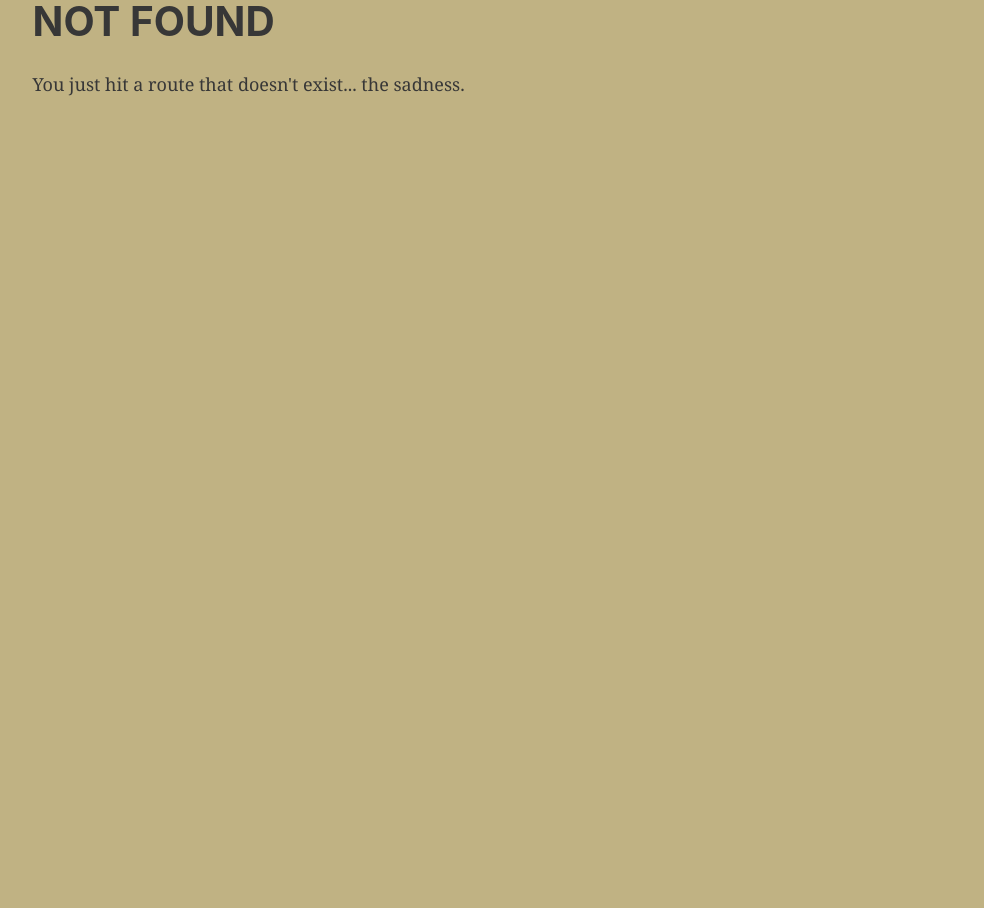
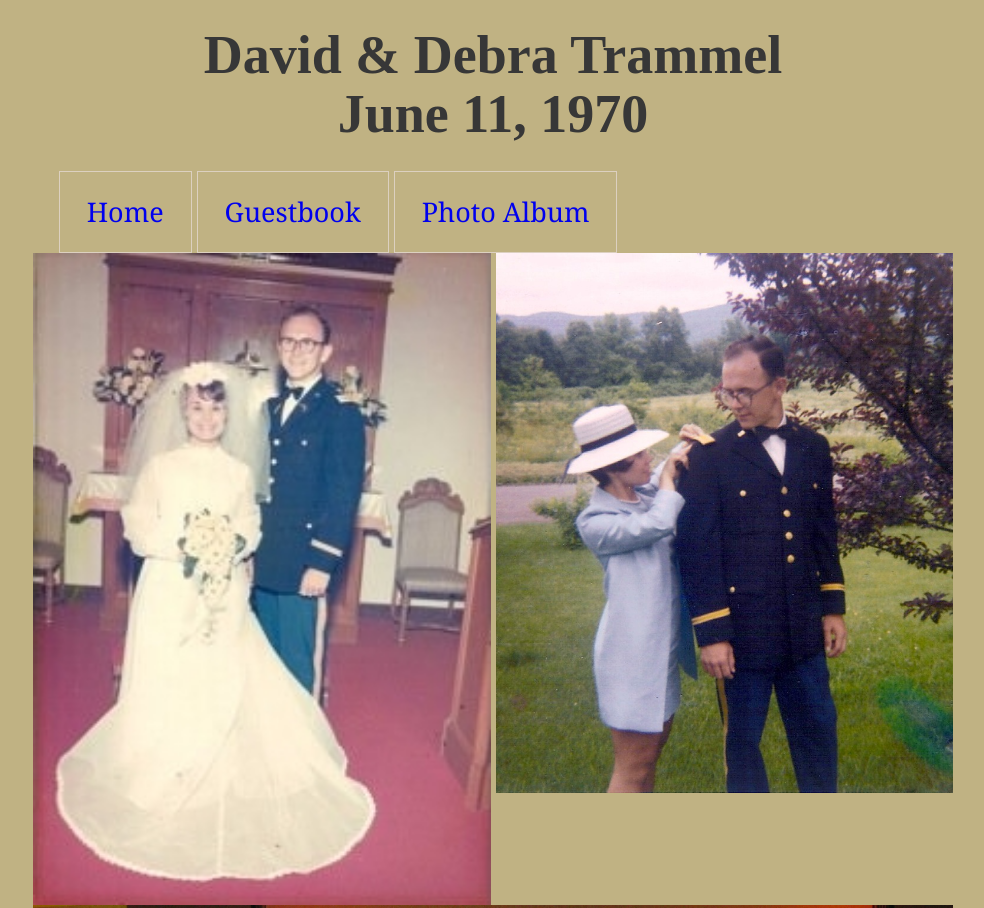
Before and after one commit to charlietanksley/anniversary, a Gatsby site: page /photo-album in a window 1280 px wide. Before the commit this address had no page. Shown: the top 908 px of the page, without its empty margins (147-1131 px from the left). Before the commit the page ends 800 px from the top, so only its background shows below. Built offline with nearby package versions, Linux system fonts and the light colour scheme; Gatsby itself is replaced by a stand-in of ours.

Commit message:
first pass at some stuff

```diff
--- a/src/components/header.js
+++ b/src/components/header.js
@@ -5,27 +5,14 @@ import React from "react"
 const Header = ({ siteTitle }) => (
   <header
     style={{
-      background: `rebeccapurple`,
       marginBottom: `1.45rem`,
+      marginTop: `1.45rem`,
     }}
   >
-    <div
-      style={{
-        margin: `0 auto`,
-        maxWidth: 960,
-        padding: `1.45rem 1.0875rem`,
-      }}
-    >
-      <h1 style={{ margin: 0 }}>
-        <Link
-          to="/"
-          style={{
-            color: `white`,
-            textDecoration: `none`,
-          }}
-        >
-          {siteTitle}
-        </Link>
+    <div>
+      <h1 className="header">
+        David & Debra Trammel
+        <br /> June 11, 1970
       </h1>
     </div>
   </header>
--- a/src/components/layout.css
+++ b/src/components/layout.css
@@ -621,11 +621,72 @@ pre tt:after {
   }
 }
 
+
+:root {
+    --pale-gold: #C0B283;
+    --silk: #DCD0C0;
+    --paper: #F4F4F4;
+    --charcol: #373737;
+}
+
 body {
-    background: #C0B283;
-    color: #373737;
+    background: var(--pale-gold);
+    color: var(--charcol);
 }
 
 .home {
-    padding-top: 5em;
+    padding-top: 1em;
 }
+
+.header {
+    font-family: cursive;
+    font-size: 3em;
+    text-align: center;
+}
+
+.two-column {
+    display: grid;
+    grid-gap: 5px;
+    grid-template-columns: repeat(2, 1fr);
+    grid-auto-rows: minmax(100px, auto);
+}
+
+.left-2-column {
+    grid-column: "1/2";
+    grid-row: "1/1";
+}
+
+.right-2-column {
+    grid-column: "2/2";
+    grid-row: "1/1";
+}
+
+.site-nav {
+    list-style: none;
+    padding-bottom: 0;
+    margin-bottom: 0;
+}
+.site-nav li {
+    display: inline-block;
+    padding: 1em;
+    margin-bottom: 0;
+    font-size: 1.5em;
+    border: 1px solid var(--silk);
+}
+
+// For screen readers
+.site-nav li::before {
+  content: "\200B";
+}
+
+.site-nav a {
+    display: inline-block;
+    text-decoration: none;
+    margin-right: 5px;
+    margin-left: 0;
+    padding-left: 0;
+    padding-bottom: 0;
+}
+.site-nav a:hover {
+    background: var(--silk);
+}
--- a/src/components/layout.js
+++ b/src/components/layout.js
@@ -10,6 +10,7 @@ import PropTypes from "prop-types"
 import { useStaticQuery, graphql } from "gatsby"
 
 import Header from "./header"
+import SiteNav from "./site-nav"
 import "./layout.css"
 
 const Layout = ({ children }) => {
@@ -32,6 +33,8 @@ const Layout = ({ children }) => {
           padding: `0 1.0875rem 1.45rem`,
         }}
       >
+        <Header />
+        <SiteNav />
         <main>{children}</main>
       </div>
     </>
--- /dev/null
+++ b/src/components/site-nav.js
@@ -0,0 +1,21 @@
+import React from "react"
+import { Link } from "gatsby"
+
+export default () => (
+  <nav>
+    <ul className="site-nav">
+      <Link to="/">
+        {" "}
+        <li>Home</li>
+      </Link>
+      <Link to="/guestbook">
+        {" "}
+        <li>Guestbook</li>
+      </Link>
+      <Link to="/photo-album">
+        {" "}
+        <li>Photo Album</li>
+      </Link>
+    </ul>
+  </nav>
+)
--- /dev/null
+++ b/src/pages/photo-album.js
@@ -0,0 +1,26 @@
+import React from "react"
+import { Link } from "gatsby"
+
+import Layout from "../components/layout"
+import SEO from "../components/seo"
+import Image from "../components/image"
+import SiteNav from "../components/site-nav"
+
+const SecondPage = () => (
+  <Layout>
+    <SEO title="Page two" />
+    <div className="two-column">
+      <div className="left-2-column">
+        <Image id="wedding" />
+      </div>
+      <div className="right-2-column">
+        <Image id="june1970" />
+      </div>
+    </div>
+    <div>
+      <Image id="reunion70" />
+    </div>
+  </Layout>
+)
+
+export default SecondPage
```
Also changed, not shown: src/pages/guestbook.js (added, +43 -0 lines), src/pages/index.js (+4 -47 lines), src/pages/page-2.js (deleted, +0 -44 lines).
